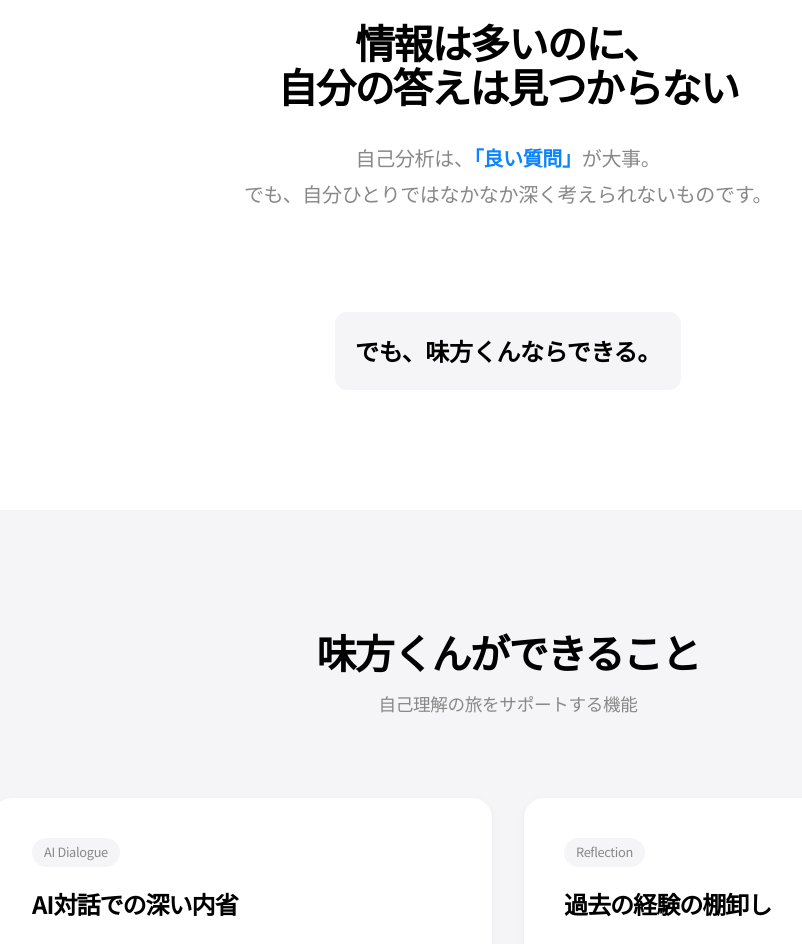
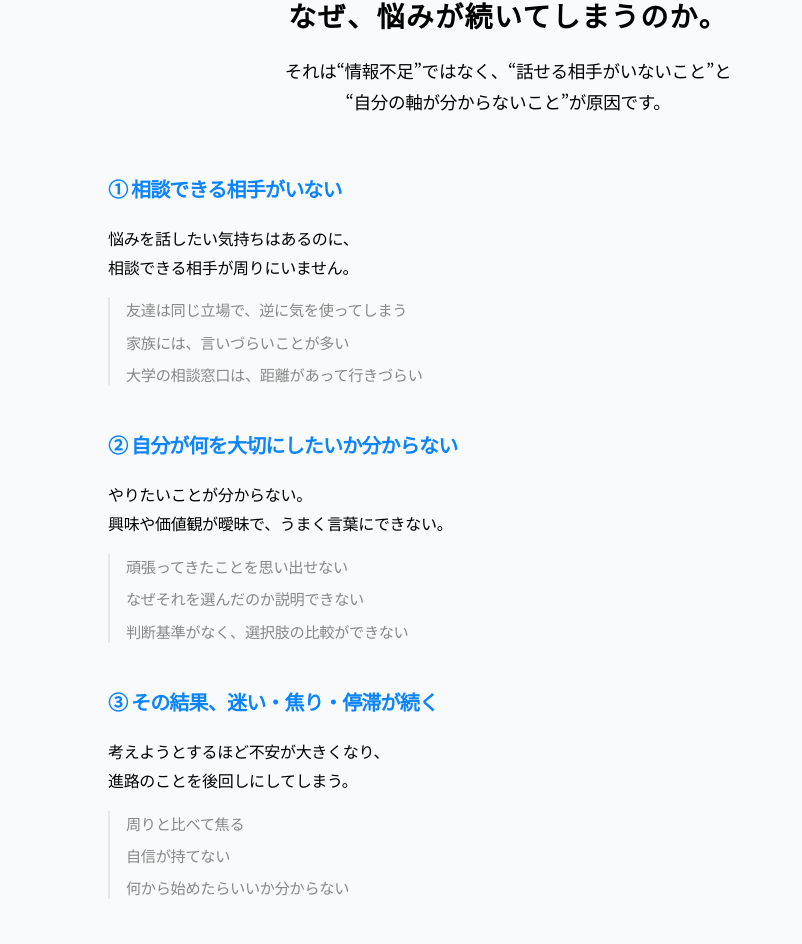
Before and after one commit to skaaarf/coaching-app-lp, a Next.js app: page / in a window 1280 px wide. Shown: the part 1574-2518 px from the top of the page, without its empty margins (132-934 px from the left). Built offline with nearby package versions, Linux system fonts and the light colour scheme.

Commit message:
feat(problem): restructure problem section to single column with core issues

```diff
--- a/src/components/Problem.module.css
+++ b/src/components/Problem.module.css
@@ -1,39 +1,96 @@
 .section {
-    background-color: white;
-    text-align: center;
+    padding: 100px 24px;
+    background-color: #F9FAFB;
+    /* Light gray background for calm feel */
 }
 
 .container {
     max-width: 800px;
+    /* Narrower container for text focus */
     margin: 0 auto;
-    padding: 0 24px;
+}
+
+.header {
+    text-align: center;
+    margin-bottom: 60px;
 }
 
 .title {
-    font-size: 2.5rem;
-    margin-bottom: 32px;
+    font-size: 1.75rem;
+    font-weight: 700;
+    color: var(--foreground);
+    margin-bottom: 24px;
+    letter-spacing: 0.05em;
+}
+
+.intro {
+    font-size: 1.1rem;
+    line-height: 1.8;
+    color: var(--foreground);
+    max-width: 600px;
+    margin: 0 auto;
+}
+
+.content {
+    display: flex;
+    flex-direction: column;
+    gap: 48px;
+    /* Spacious gap between blocks */
+    margin-bottom: 60px;
+}
+
+.block {
+    display: flex;
+    flex-direction: column;
+    gap: 16px;
+}
+
+.blockTitle {
+    font-size: 1.25rem;
+    font-weight: 700;
+    color: var(--primary);
+    margin-bottom: 8px;
+}
+
+.blockText {
+    font-size: 1rem;
+    line-height: 1.8;
     color: var(--foreground);
 }
 
-.description {
-    font-size: 1.25rem;
-    color: var(--text-sub);
-    line-height: 1.8;
-    margin-bottom: 60px;
+.blockList {
+    list-style: none;
+    padding: 0;
+    margin: 0;
+    display: flex;
+    flex-direction: column;
+    gap: 8px;
+    padding-left: 16px;
+    border-left: 2px solid #E5E7EB;
 }
 
-.highlight {
-    color: var(--primary);
-    font-weight: 700;
+.blockList li {
+    font-size: 0.95rem;
+    line-height: 1.6;
+    color: var(--text-sub);
 }
 
-.gap {
-    font-size: 1.5rem;
-    font-weight: 700;
-    color: var(--foreground);
-    margin-top: 40px;
-    padding: 20px;
-    background: var(--gray-bg);
-    border-radius: var(--radius-md);
-    display: inline-block;
+.summary {
+    text-align: center;
+    font-size: 1rem;
+    line-height: 1.8;
+    color: var(--text-sub);
+    /* Muted color */
+    max-width: 600px;
+    margin: 0 auto;
 }
+
+.desktopBreak {
+    display: none;
+}
+
+@media (min-width: 768px) {
+    .desktopBreak {
+        display: block;
+    }
+}
--- a/src/components/Problem.tsx
+++ b/src/components/Problem.tsx
@@ -5,32 +5,92 @@ import { motion } from 'framer-motion';
 
 export default function Problem() {
     return (
-        <section className={`section ${styles.section}`}>
+        <section className={styles.section}>
             <div className={styles.container}>
                 <motion.div
+                    className={styles.header}
                     initial={{ opacity: 0, y: 20 }}
                     whileInView={{ opacity: 1, y: 0 }}
                     viewport={{ once: true }}
-                    transition={{ duration: 0.8 }}
+                    transition={{ duration: 0.6 }}
                 >
-                    <h2 className={styles.title}>
-                        情報は多いのに、<br />
-                        自分の答えは見つからない
-                    </h2>
-                    <p className={styles.description}>
-                        自己分析は、<span className={styles.highlight}>「良い質問」</span>が大事。<br />
-                        でも、自分ひとりではなかなか深く考えられないものです。
+                    <h2 className={styles.title}>なぜ、悩みが続いてしまうのか。</h2>
+                    <p className={styles.intro}>
+                        それは“情報不足”ではなく、“話せる相手がいないこと”と<br className={styles.desktopBreak} />
+                        “自分の軸が分からないこと”が原因です。
                     </p>
+                </motion.div>
+
+                <div className={styles.content}>
+                    <motion.div
+                        className={styles.block}
+                        initial={{ opacity: 0, y: 20 }}
+                        whileInView={{ opacity: 1, y: 0 }}
+                        viewport={{ once: true }}
+                        transition={{ duration: 0.6, delay: 0.2 }}
+                    >
+                        <h3 className={styles.blockTitle}>① 相談できる相手がいない</h3>
+                        <p className={styles.blockText}>
+                            悩みを話したい気持ちはあるのに、<br />
+                            相談できる相手が周りにいません。
+                        </p>
+                        <ul className={styles.blockList}>
+                            <li>友達は同じ立場で、逆に気を使ってしまう</li>
+                            <li>家族には、言いづらいことが多い</li>
+                            <li>大学の相談窓口は、距離があって行きづらい</li>
+                        </ul>
+                    </motion.div>
 
                     <motion.div
-                        className={styles.gap}
-                        initial={{ scale: 0.9, opacity: 0 }}
-                        whileInView={{ scale: 1, opacity: 1 }}
+                        className={styles.block}
+                        initial={{ opacity: 0, y: 20 }}
+                        whileInView={{ opacity: 1, y: 0 }}
                         viewport={{ once: true }}
-                        transition={{ duration: 0.5, delay: 0.2 }}
+                        transition={{ duration: 0.6, delay: 0.3 }}
                     >
-                        でも、味方くんならできる。
+                        <h3 className={styles.blockTitle}>② 自分が何を大切にしたいか分からない</h3>
+                        <p className={styles.blockText}>
+                            やりたいことが分からない。<br />
+                            興味や価値観が曖昧で、うまく言葉にできない。
+                        </p>
+                        <ul className={styles.blockList}>
+                            <li>頑張ってきたことを思い出せない</li>
+                            <li>なぜそれを選んだのか説明できない</li>
+                            <li>判断基準がなく、選択肢の比較ができない</li>
+                        </ul>
                     </motion.div>
+
+                    <motion.div
+                        className={styles.block}
+                        initial={{ opacity: 0, y: 20 }}
+                        whileInView={{ opacity: 1, y: 0 }}
+                        viewport={{ once: true }}
+                        transition={{ duration: 0.6, delay: 0.4 }}
+                    >
+                        <h3 className={styles.blockTitle}>③ その結果、迷い・焦り・停滞が続く</h3>
+                        <p className={styles.blockText}>
+                            考えようとするほど不安が大きくなり、<br />
+                            進路のことを後回しにしてしまう。
+                        </p>
+                        <ul className={styles.blockList}>
+                            <li>周りと比べて焦る</li>
+                            <li>自信が持てない</li>
+                            <li>何から始めたらいいか分からない</li>
+                        </ul>
+                    </motion.div>
+                </div>
+
+                <motion.div
+                    className={styles.summary}
+                    initial={{ opacity: 0, y: 20 }}
+                    whileInView={{ opacity: 1, y: 0 }}
+                    viewport={{ once: true }}
+                    transition={{ duration: 0.6, delay: 0.5 }}
+                >
+                    <p>
+                        悩みが続くのは、あなたのせいではありません。<br />
+                        理由が分からないまま、ひとりで抱えてきただけです。
+                    </p>
                 </motion.div>
             </div>
         </section>
```
